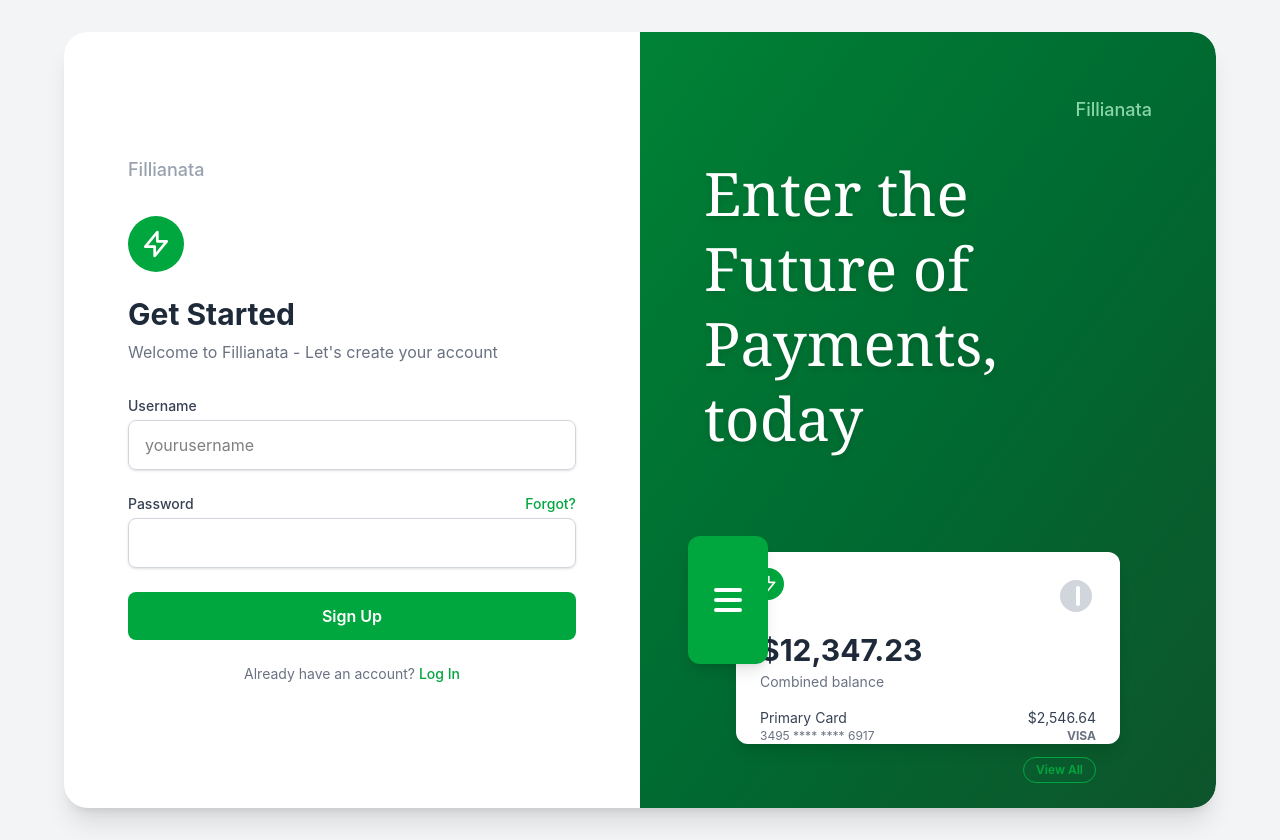
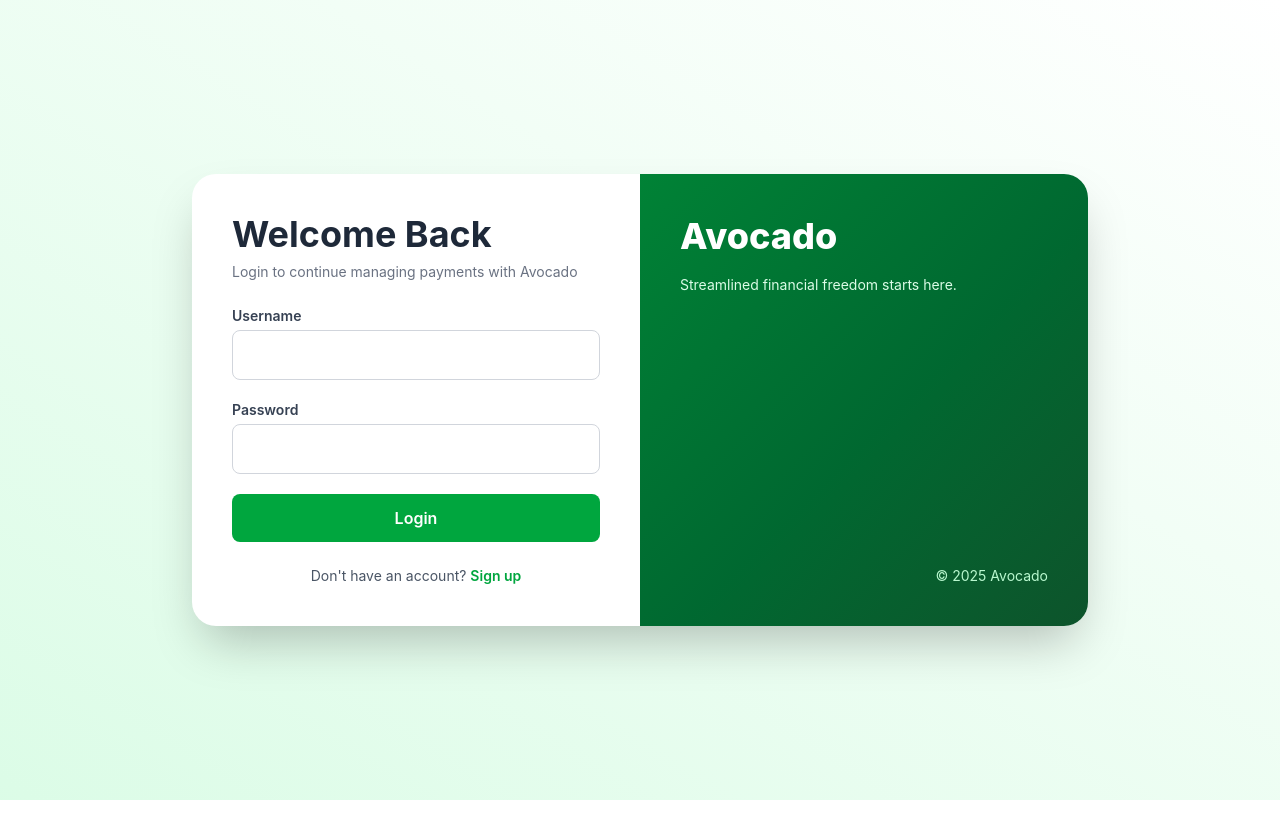
Before and after one commit to MahdinOhi/Avocado, a React (Vite) app in the folder frontend/: page /login in a window 1280 px wide. After the commit the page ends 800 px from the top, so only its background shows below. Built offline with nearby package versions, Linux system fonts and the light colour scheme.

Commit message:
SignupUI Done

```diff
--- a/frontend/src/components/Auth/Login/LoginPage.jsx
+++ b/frontend/src/components/Auth/Login/LoginPage.jsx
@@ -16,171 +16,95 @@ const LoginPage = () => {
         setMessage('');
 
         try {
-            const djangoApiUrl = 'http://localhost:8000/auth/jwt/create/';
-
-            const response = await fetch(djangoApiUrl, {
+            const response = await fetch('http://localhost:8000/auth/jwt/create/', {
                 method: 'POST',
                 headers: { 'Content-Type': 'application/json' },
-                body: JSON.stringify({ username: username, password: password }),
+                body: JSON.stringify({ username, password }),
             });
 
             if (!response.ok) {
                 const errorData = await response.json();
-                const errorMessage = errorData.detail || Object.values(errorData)[0][0] || 'Login failed. Please check your credentials.';
+                const errorMessage = errorData.detail || Object.values(errorData)[0][0];
                 throw new Error(errorMessage);
             }
 
             const data = await response.json();
-            setMessage('Login successful! Welcome.');
-            console.log('Login successful:', data);
-
             localStorage.setItem('accessToken', data.access);
             localStorage.setItem('refreshToken', data.refresh);
-
-            // Redirect to dashboard
+            setMessage('Login successful!');
             navigate('/');
-
         } catch (err) {
-            setError(err.message || 'An unexpected error occurred during login.');
-            console.error('Login error:', err);
+            setError(err.message || 'Login failed.');
         } finally {
             setLoading(false);
         }
     };
 
     return (
-        <div className="min-h-screen bg-gray-100 flex items-center justify-center p-4 sm:p-6 lg:p-8 font-['Inter']">
-            <div className="bg-white rounded-3xl shadow-xl flex flex-col lg:flex-row w-full max-w-6xl overflow-hidden">
-
-                {/* Left Section: Login Form */}
-                <div className="w-full lg:w-1/2 p-8 sm:p-12 lg:p-16 flex flex-col justify-center">
-                    <div className="mb-8">
-                        <span className="text-gray-400 text-lg font-medium">Fillianata</span>
+        <div className="min-h-screen bg-gradient-to-tr from-green-100 to-white flex items-center justify-center p-6 font-['Inter']">
+            <div className="w-full max-w-4xl bg-white rounded-3xl shadow-2xl grid grid-cols-1 md:grid-cols-2 overflow-hidden">
+                {/* Left Side - Form */}
+                <div className="p-10">
+                    <div className="mb-6">
+                        <h2 className="text-4xl font-bold text-gray-800 mb-2">Welcome Back</h2>
+                        <p className="text-sm text-gray-500">Login to continue managing payments with Avocado</p>
                     </div>
-
-                    <div className="mb-6">
-                        <div className="bg-green-600 rounded-full w-14 h-14 flex items-center justify-center">
-                            <svg xmlns="http://www.w3.org/2000/svg" className="h-8 w-8 text-white" fill="none" viewBox="0 0 24 24" stroke="currentColor" strokeWidth={2}>
-                                <path strokeLinecap="round" strokeLinejoin="round" d="M13 10V3L4 14h7v7l9-11h-7z" />
-                            </svg>
-                        </div>
-                    </div>
-
-                    <h2 className="text-3xl font-bold text-gray-800 mb-2">Get Started</h2>
-                    <p className="text-gray-500 mb-8">Welcome to Fillianata - Let's create your account</p>
-
-                    <form onSubmit={handleLogin} className="space-y-6">
+                    <form onSubmit={handleLogin} className="space-y-5">
                         <div>
-                            <label htmlFor="username" className="block text-sm font-medium text-gray-700 mb-1">
+                            <label htmlFor="username" className="block text-sm font-semibold text-gray-700 mb-1">
                                 Username
                             </label>
                             <input
                                 type="text"
                                 id="username"
-                                className="w-full px-4 py-3 border border-gray-300 rounded-lg shadow-sm focus:ring-green-500 focus:border-green-500 transition duration-150 ease-in-out"
-                                placeholder="yourusername"
                                 value={username}
                                 onChange={(e) => setUsername(e.target.value)}
                                 required
+                                className="w-full px-4 py-3 rounded-lg border border-gray-300 focus:ring-green-500 focus:border-green-500 outline-none"
                             />
                         </div>
 
                         <div>
-                            <div className="flex justify-between items-center mb-1">
-                                <label htmlFor="password" className="block text-sm font-medium text-gray-700">
-                                    Password
-                                </label>
-                                <a href="#" className="text-sm text-green-600 hover:text-green-700 font-medium">
-                                    Forgot?
-                                </a>
-                            </div>
+                            <label htmlFor="password" className="block text-sm font-semibold text-gray-700 mb-1">
+                                Password
+                            </label>
                             <input
                                 type="password"
                                 id="password"
-                                className="w-full px-4 py-3 border border-gray-300 rounded-lg shadow-sm focus:ring-green-500 focus:border-green-500 transition duration-150 ease-in-out"
                                 value={password}
                                 onChange={(e) => setPassword(e.target.value)}
                                 required
+                                className="w-full px-4 py-3 rounded-lg border border-gray-300 focus:ring-green-500 focus:border-green-500 outline-none"
                             />
                         </div>
 
-                        {error && (
-                            <div className="bg-red-100 border border-red-400 text-red-700 px-4 py-3 rounded-lg relative" role="alert">
-                                <span className="block sm:inline">{error}</span>
-                            </div>
-                        )}
-                        {message && (
-                            <div className="bg-green-100 border border-green-400 text-green-700 px-4 py-3 rounded-lg relative" role="alert">
-                                <span className="block sm:inline">{message}</span>
-                            </div>
-                        )}
+                        {error && <div className="text-red-600 text-sm font-medium">{error}</div>}
+                        {message && <div className="text-green-600 text-sm font-medium">{message}</div>}
 
                         <button
                             type="submit"
-                            className="w-full bg-green-600 text-white py-3 px-4 rounded-lg font-semibold hover:bg-green-700 focus:outline-none focus:ring-2 focus:ring-green-500 focus:ring-offset-2 transition duration-150 ease-in-out disabled:opacity-50 disabled:cursor-not-allowed"
                             disabled={loading}
+                            className="w-full py-3 bg-green-600 hover:bg-green-700 text-white rounded-lg font-semibold transition disabled:opacity-50"
                         >
-                            {loading ? 'Logging In...' : 'Sign Up'}
+                            {loading ? 'Logging in...' : 'Login'}
                         </button>
                     </form>
 
-                    <div className="mt-6 text-center">
-                        <p className="text-gray-500 text-sm">
-                            Already have an account?{' '}
-                            <a href="/signup" className="text-green-600 hover:text-green-700 font-medium">
-                                Log In
-                            </a>
-                        </p>
-                    </div>
+                    <p className="mt-6 text-center text-sm text-gray-600">
+                        Don't have an account?{' '}
+                        <a href="/signup" className="text-green-600 font-semibold hover:underline">
+                            Sign up
+                        </a>
+                    </p>
                 </div>
 
-                {/* Right Section: Image and Text */}
-                <div className="w-full lg:w-1/2 bg-gradient-to-br from-green-700 to-green-900 p-8 sm:p-12 lg:p-16 flex flex-col justify-between text-white rounded-t-none rounded-b-3xl lg:rounded-l-none lg:rounded-r-3xl">
-                    <div className="text-right mb-8">
-                        <span className="text-green-200 text-lg font-medium opacity-75">Fillianata</span>
+                {/* Right Side - Visual */}
+                <div className="hidden md:flex bg-gradient-to-br from-green-700 to-green-900 text-white p-10 flex-col justify-between">
+                    <div>
+                        <h1 className="text-4xl font-extrabold leading-tight mb-4">Avocado</h1>
+                        <p className="text-sm text-green-100">Streamlined financial freedom starts here.</p>
                     </div>
-                    <div>
-                        <h1 className="text-4xl sm:text-5xl lg:text-6xl font-serif leading-tight mb-8 drop-shadow-md">
-                            Enter the Future of Payments, today
-                        </h1>
-                    </div>
-
-                    <div className="relative w-full h-64 mt-auto flex items-end justify-center">
-                        <div className="bg-white rounded-xl shadow-lg w-full max-w-sm h-48 p-6 relative">
-                            <div className="absolute top-4 left-4 bg-green-600 rounded-full w-8 h-8 flex items-center justify-center">
-                                <svg xmlns="http://www.w3.org/2000/svg" className="h-5 w-5 text-white" fill="none" viewBox="0 0 24 24" stroke="currentColor" strokeWidth={2}>
-                                    <path strokeLinecap="round" strokeLinejoin="round" d="M13 10V3L4 14h7v7l9-11h-7z" />
-                                </svg>
-                            </div>
-                            <div className="flex items-center justify-end">
-                                <svg className="h-10 w-10 text-gray-300 transform rotate-90" fill="currentColor" viewBox="0 0 20 20" xmlns="http://www.w3.org/2000/svg">
-                                    <path fillRule="evenodd" d="M10 18a8 8 0 100-16 8 8 0 000 16zM5 9a1 1 0 011-1h8a1 1 0 110 2H6a1 1 0 01-1-1z" clipRule="evenodd" />
-                                </svg>
-                            </div>
-                            <div className="text-gray-800 text-3xl font-bold mt-4">$12,347.23</div>
-                            <div className="text-gray-500 text-sm mt-1">Combined balance</div>
-
-                            <div className="flex justify-between items-center mt-4 text-gray-700 text-sm">
-                                <span>Primary Card</span>
-                                <span>$2,546.64</span>
-                            </div>
-                            <div className="flex justify-between items-center text-gray-500 text-xs">
-                                <span>3495 **** **** 6917</span>
-                                <span className="font-bold">VISA</span>
-                            </div>
-                            <div className="mt-3 text-right">
-                                <button className="text-green-600 text-xs font-semibold px-3 py-1 rounded-full border border-green-600 hover:bg-green-600 hover:text-white transition-colors duration-200">
-                                    View All
-                                </button>
-                            </div>
-                        </div>
-
-                        <div className="absolute left-6 bottom-4 bg-green-600 rounded-xl shadow-lg w-20 h-32 flex items-center justify-center p-2 transform -translate-x-1/2 -translate-y-1/2">
-                            <svg className="h-10 w-10 text-white" fill="currentColor" viewBox="0 0 20 20" xmlns="http://www.w3.org/2000/svg">
-                                <path fillRule="evenodd" d="M3 10a1 1 0 011-1h12a1 1 0 110 2H4a1 1 0 01-1-1zM3 15a1 1 0 011-1h12a1 1 0 110 2H4a1 1 0 01-1-1zM3 5a1 1 0 011-1h12a1 1 0 110 2H4a1 1 0 01-1-1z" clipRule="evenodd" />
-                            </svg>
-                        </div>
-                    </div>
+                    <div className="text-sm text-green-200 text-right">© 2025 Avocado</div>
                 </div>
             </div>
         </div>
--- a/frontend/src/components/Auth/SignUp/InputField.jsx
+++ /dev/null
@@ -1,35 +0,0 @@
-import React from 'react';
-import { Eye, EyeOff } from 'lucide-react';
-
-export default function InputField({
-  label, type = 'text', value, onChange,
-  placeholder, required = false,
-  showPassword, onTogglePassword,
-}) {
-  return (
-    <div className="mb-4">
-      <label className="block text-sm font-medium text-gray-700 mb-1">
-        {label} {required && <span className="text-red-500">*</span>}
-      </label>
-      <div className="relative">
-        <input
-          type={type === 'password' && showPassword ? 'text' : type}
-          value={value}
-          onChange={onChange}
-          placeholder={placeholder}
-          required={required}
-          className="w-full px-3 py-2 border rounded-lg focus:ring-2 focus:ring-blue-500 border-gray-300 outline-none transition-colors"
-        />
-        {type === 'password' && (
-          <button
-            type="button"
-            onClick={onTogglePassword}
-            className="absolute right-3 top-1/2 -translate-y-1/2 text-gray-400 hover:text-gray-600"
-          >
-            {showPassword ? <EyeOff size={18} /> : <Eye size={18} />}
-          </button>
-        )}
-      </div>
-    </div>
-  );
-}
--- a/frontend/src/components/Auth/SignUp/SignUpPage.jsx
+++ b/frontend/src/components/Auth/SignUp/SignUpPage.jsx
@@ -1,109 +1,99 @@
 import React, { useState } from 'react';
-import LeftPanel from './LeftPanel';
-import InputField from './InputField';
+import { useNavigate } from 'react-router-dom';
 
+const SignupPage = () => {
+  const [name, setName] = useState('');
+  const [username, setUsername] = useState('');
+  const [email, setEmail] = useState('');
+  const [password, setPassword] = useState('');
+  const [dob, setDob] = useState('');
+  const [role, setRole] = useState('student');
+  const [loading, setLoading] = useState(false);
+  const [error, setError] = useState('');
+  const [message, setMessage] = useState('');
+  const navigate = useNavigate();
 
+  const handleSignup = async (e) => {
+    e.preventDefault();
+    setLoading(true);
+    setError('');
+    setMessage('');
 
-function SignUpPage() {
-  const [form, setForm] = useState({
-    firstName: '', lastName: '', username: '',
-    email: '', password: '', dateOfBirth: '', userType: 'Student'
-  });
+    try {
+      const response = await fetch('http://localhost:8000/auth/users/', {
+        method: 'POST',
+        headers: { 'Content-Type': 'application/json' },
+        body: JSON.stringify({
+          name,
+          username,
+          email,
+          password,
+          date_of_birth: dob,
+          role
+        })
+      });
 
-  const handle = field => e =>
-    setForm(prev => ({ ...prev, [field]: e.target.value }));
+      if (!response.ok) {
+        const errorData = await response.json();
+        const errorMessage = errorData.detail || Object.values(errorData)[0][0] || 'Signup failed.';
+        throw new Error(errorMessage);
+      }
 
+      setMessage('Signup successful! Redirecting to login...');
+      setTimeout(() => navigate('/login'), 2000);
 
-  const [agreeToTerms, setAgreeToTerms] = useState(false);
-  const [agreeToMarketing, setAgreeToMarketing] = useState(false);
-
-  const handleSubmit = () => {
-    if (!agreeToTerms) return alert('Please agree to Terms & Privacy');
-    console.log({ form, agreeToMarketing });
-    alert('Account created successfully!');
+    } catch (err) {
+      setError(err.message || 'Unexpected error during signup.');
+    } finally {
+      setLoading(false);
+    }
   };
 
   return (
-    <div className="min-h-screen bg-black grid lg:grid-cols-2">
-      <LeftPanel />
-      <div className="bg-black flex items-center justify-center p-8">
-        <div className="bg-white rounded-2xl shadow-2xl p-8 w-full max-w-md">
-          <h2 className="text-2xl font-bold text-gray-900 mb-6 text-center">
-            Sign up now
-          </h2>
+    <div className="min-h-screen bg-gray-100 flex items-center justify-center p-4 sm:p-6 lg:p-8 font-['Inter']">
+      <div className="bg-white rounded-3xl shadow-xl w-full max-w-3xl p-10">
+        <h2 className="text-3xl font-bold text-gray-800 mb-6">Create Your Account</h2>
 
-          <div className="grid grid-cols-2 gap-4">
-            <InputField label="First name" value={form.firstName} onChange={handle('firstName')} placeholder="First name" required />
-            <InputField label="Last name" value={form.lastName} onChange={handle('lastName')} placeholder="Last name" required />
+        <form onSubmit={handleSignup} className="space-y-4">
+          <input type="text" placeholder="Name" value={name} onChange={e => setName(e.target.value)} required className="w-full px-4 py-3 border rounded-lg" />
+          <input type="text" placeholder="Username" value={username} onChange={e => setUsername(e.target.value)} required className="w-full px-4 py-3 border rounded-lg" />
+          <input type="email" placeholder="Email" value={email} onChange={e => setEmail(e.target.value)} required className="w-full px-4 py-3 border rounded-lg" />
+          <input type="password" placeholder="Password" value={password} onChange={e => setPassword(e.target.value)} required className="w-full px-4 py-3 border rounded-lg" />
+          <input type="date" placeholder="Date of Birth" value={dob} onChange={e => setDob(e.target.value)} required className="w-full px-4 py-3 border rounded-lg" />
+
+          <div className="flex justify-between space-x-2">
+            {['student', 'researcher', 'professional'].map(opt => (
+              <label
+                key={opt}
+                className={`flex-1 text-center border rounded-lg py-2 cursor-pointer ${role === opt ? 'bg-green-600 text-white font-semibold' : 'bg-white'
+                  }`}
+              >
+                <input
+                  type="radio"
+                  name="role"
+                  value={opt}
+                  checked={role === opt}
+                  onChange={() => setRole(opt)}
+                  className="hidden"
+                />
+                {opt.charAt(0).toUpperCase() + opt.slice(1)}
+              </label>
+            ))}
           </div>
-          <InputField label="Username" value={form.username} onChange={handle('username')} placeholder="Username" required />
-          <InputField label="Email address" type="email" value={form.email} onChange={handle('email')} placeholder="Email address" required />
-          <InputField label="Date of birth" type="date" value={form.dateOfBirth} onChange={handle('dateOfBirth')} required />
-          <InputField
-            label="Password"
-            type={showPassword ? 'text' : 'password'} // updated to toggle type
-            value={form.password}
-            onChange={handle('password')}
-            placeholder="Password"
-            required
-            showPassword={showPassword}
-            onTogglePassword={toggleShow}
-          />
-          <p className="text-xs text-gray-500 mb-4">
-            Use 8 or more characters with a mix of letters, numbers & symbols
-          </p>
 
 
+          {error && <div className="bg-red-100 border text-red-700 p-2 rounded">{error}</div>}
+          {message && <div className="bg-green-100 border text-green-700 p-2 rounded">{message}</div>}
 
-          <div className="mb-4">
-            <label className="flex items-start space-x-2">
-              <input
-                type="checkbox"
-                checked={agreeToTerms}
-                onChange={e => setAgreeToTerms(e.target.checked)}
-                required
-                className="mt-1 rounded border-gray-300 text-blue-600 focus:ring-blue-500"
-              />
-              <span className="text-sm text-gray-600">
-                By creating an account, I agree to our{' '}
-                <a href="#" className="text-blue-600 hover:underline">Terms</a> and{' '}
-                <a href="#" className="text-blue-600 hover:underline">Privacy</a>.
-              </span>
-            </label>
-          </div>
-
-          <div className="mb-6">
-            <label className="flex items-start space-x-2">
-              <input
-                type="checkbox"
-                checked={agreeToMarketing}
-                onChange={e => setAgreeToMarketing(e.target.checked)}
-                className="mt-1 rounded border-gray-300 text-blue-600 focus:ring-blue-500"
-              />
-              <span className="text-sm text-gray-600">
-                I consent to receive SMS & emails about features, events, promotions.
-              </span>
-            </label>
-          </div>
-
-          <button
-            type="button"
-            onClick={handleSubmit}
-            className="w-full bg-gray-900 hover:bg-gray-800 text-white font-medium py-3 px-4 rounded-lg transition-colors"
-          >
-            Sign up
+          <button type="submit" className="w-full bg-green-600 text-white py-3 rounded-lg font-semibold hover:bg-green-700 disabled:opacity-50" disabled={loading}>
+            {loading ? 'Signing Up...' : 'Sign Up'}
           </button>
 
-          <p className="text-center text-sm text-gray-600 mt-4">
-            Already have an account?{' '}
-            <a href="#" className="text-blue-600 hover:underline font-medium">
-              Log in
-            </a>
-          </p>
-        </div>
+          <p className="text-sm text-center text-gray-600">Already have an account? <a href="/login" className="text-green-600 font-medium">Log In</a></p>
+        </form>
       </div>
     </div>
   );
-}
+};
 
-export default SignUpPage;
+export default SignupPage;
--- a/frontend/src/components/Auth/SignUp/hooks.jsx
+++ /dev/null
@@ -1,7 +0,0 @@
-import { useState, useCallback } from 'react';
-
-export default function Hooks(initial = false) {
-  const [on, setOn] = useState(initial);
-  const toggle = useCallback(() => setOn(prev => !prev), []);
-  return [on, toggle];
-}
```
Also changed, not shown: frontend/src/components/Auth/SignUp/LeftPanel.jsx (deleted, +0 -21 lines), frontend/src/components/Auth/SignUp/UserTypeToggle.jsx (deleted, +0 -28 lines), 1 other file (tests, documents, lock files or other folders).
